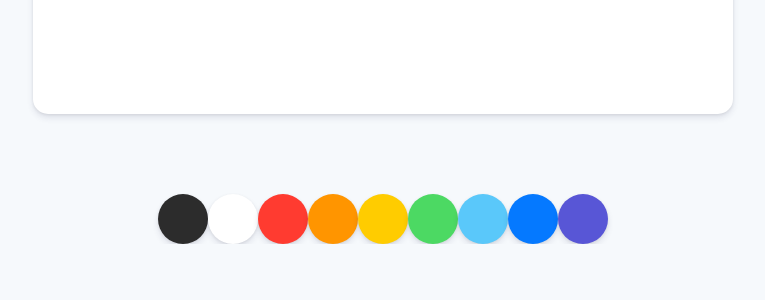
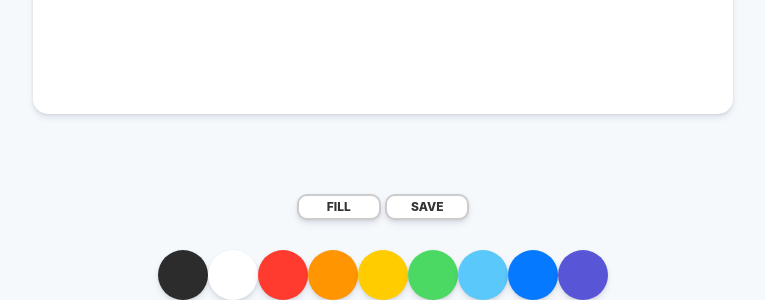
Before and after one commit to jsh5408/Paint-Board, a plain HTML site: page index.html in a window 1280 px wide. Shown: the part 636-936 px from the top of the page, without its empty margins (257-1022 px from the left). Before the commit the page ends 880 px from the top, so only its background shows below. Drawn offline with Linux system fonts and the light colour scheme.

Commit message:
create buttons

```diff
--- a/index.html
+++ b/index.html
@@ -10,6 +10,10 @@
 <body>
     <canvas id="jsCanvas" class="canvas"></canvas>
     <div class="controls">
+        <div class="controls__btns">
+            <button id="jsMode">Fill</button>
+            <button id="jsSave">Save</button>
+        </div>
         <div class="controls__colors" id="jsColors">
             <div class="controls__color" style="background-color:#2c2c2c"></div>
             <div class="controls__color" style="background-color:white"></div>
--- a/styles.css
+++ b/styles.css
@@ -19,6 +19,33 @@ body{
 
 .controls {
     margin-top: 80px;
+    display: flex;
+    flex-direction: column;
+    align-items: center;
+}
+
+.controls .controls__btns {
+    margin-bottom: 30px;
+}
+
+.controls__btns button {
+    all: unset;
+    cursor: pointer;
+    background-color: white;
+    padding: 5px 0px;
+    width: 80px;
+    text-align: center;
+    border-radius: 10px;
+    box-shadow: 0 4px 6px rgba(50, 50, 93, 0.11), 0 1px 3px rgba(0, 0, 0, 0.08);
+    border: 2px solid rgba(0, 0, 0, 0.2);
+    color: rgba(0, 0, 0, 0.8);
+    text-transform: uppercase;
+    font-weight: 800;
+    font-size: 12px;
+}
+
+.controls__btns button:active {
+    transform: scale(0.98);
 }
 
 .controls .controls__colors {
```
